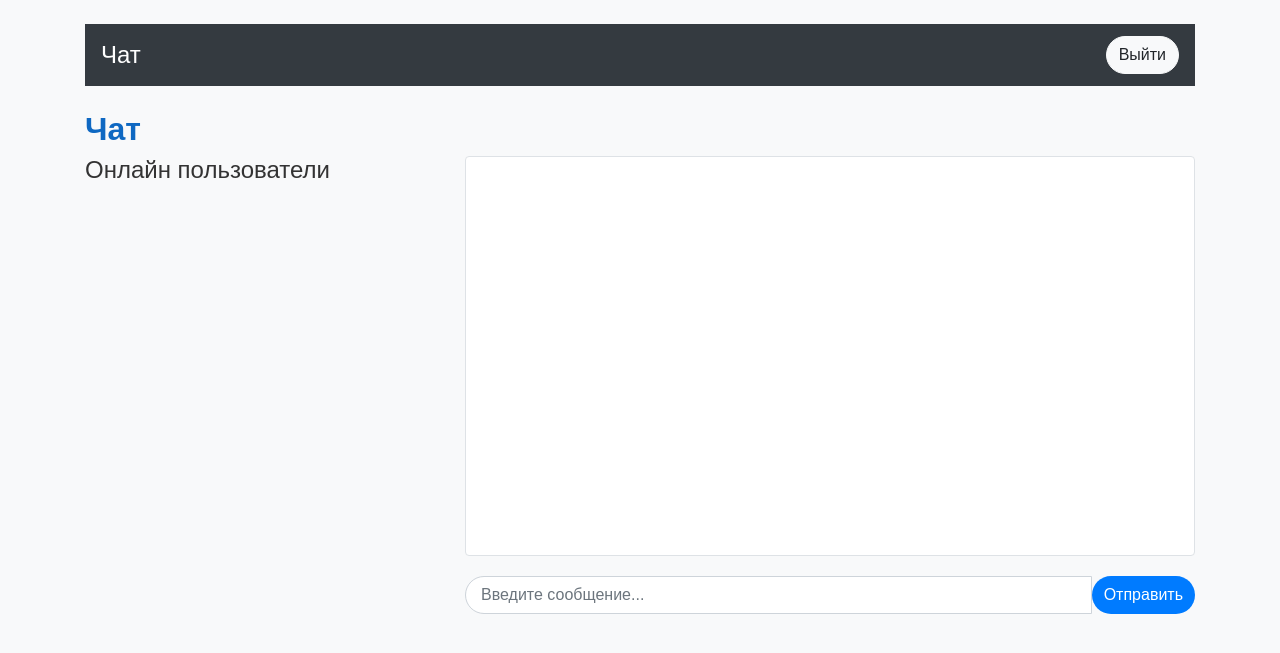
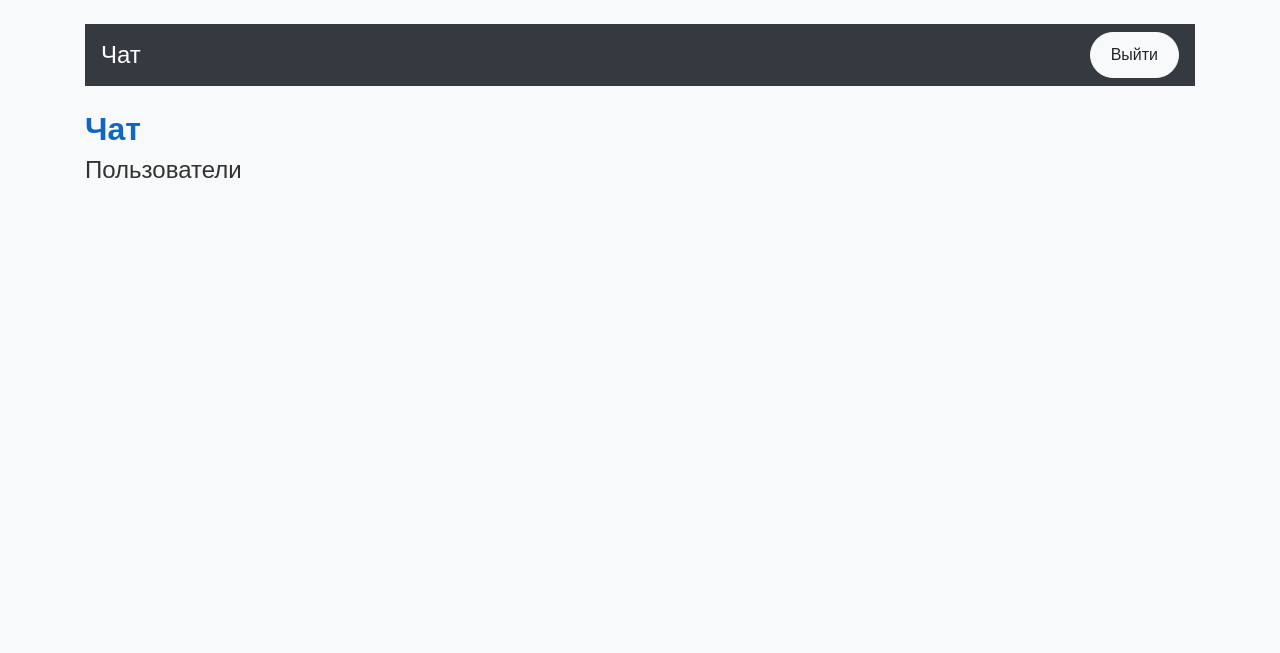
Before and after one commit to Allaguly06/Web-site, a Flask app: page / in a window 1280 px wide. Shown: the top 653 px of the page. Run offline with Flask 3, Linux system fonts and the light colour scheme; a user stored in the database is signed in; some libraries are stand-ins or nearby versions.

Commit message:
Изменил структуру макета

```diff
--- a/Variable part of practice/flask_messenger/static/style.css
+++ b/Variable part of practice/flask_messenger/static/style.css
@@ -144,3 +144,75 @@
         padding: 8px 15px; /* Уменьшаем размер кнопок */
     }
 }
+body {
+    background-color: #f8f9fa;
+    font-family: 'Arial', sans-serif;
+    color: #333;
+}
+
+.navbar {
+    background-color: #0e68c2;
+}
+
+.navbar .navbar-brand {
+    font-size: 1.5rem;
+}
+
+h2 {
+    font-size: 2rem;
+    font-weight: bold;
+    color: #0e68c2;
+}
+
+#chat-box {
+    height: 400px;
+    overflow-y: scroll;
+    border: 1px solid #ddd;
+    border-radius: 5px;
+    padding: 15px;
+    background-color: #fff;
+    margin-bottom: 20px;
+}
+
+.d-flex {
+    margin-bottom: 10px;
+}
+
+.p-2 {
+    padding: 10px;
+    border-radius: 10px;
+}
+
+.bg-primary {
+    background-color: #007bff;
+}
+
+.bg-success {
+    background-color: #28a745;
+}
+
+.text-white {
+    color: white;
+}
+
+.input-group {
+    margin-top: 20px;
+}
+
+.form-control {
+    border-radius: 25px;
+    padding: 15px;
+}
+
+.btn {
+    border-radius: 25px;
+}
+
+.btn-primary {
+    background-color: #007bff;
+    border: none;
+}
+
+.btn-primary:hover {
+    background-color: #0056b3;
+}
--- a/Variable part of practice/flask_messenger/templates/base.html
+++ b/Variable part of practice/flask_messenger/templates/base.html
@@ -5,80 +5,7 @@
     <meta name="viewport" content="width=device-width, initial-scale=1.0">
     <title>{% block title %}Чат{% endblock %}</title>
     <link href="https://stackpath.bootstrapcdn.com/bootstrap/4.3.1/css/bootstrap.min.css" rel="stylesheet">
-    <style>
-        body {
-            background-color: #f8f9fa;
-            font-family: 'Arial', sans-serif;
-            color: #333;
-        }
-
-        .navbar {
-            background-color: #0e68c2;
-        }
-
-        .navbar .navbar-brand {
-            font-size: 1.5rem;
-        }
-
-        h2 {
-            font-size: 2rem;
-            font-weight: bold;
-            color: #0e68c2;
-        }
-
-        #chat-box {
-            height: 400px;
-            overflow-y: scroll;
-            border: 1px solid #ddd;
-            border-radius: 5px;
-            padding: 15px;
-            background-color: #fff;
-            margin-bottom: 20px;
-        }
-
-        .d-flex {
-            margin-bottom: 10px;
-        }
-
-        .p-2 {
-            padding: 10px;
-            border-radius: 10px;
-        }
-
-        .bg-primary {
-            background-color: #007bff;
-        }
-
-        .bg-success {
-            background-color: #28a745;
-        }
-
-        .text-white {
-            color: white;
-        }
-
-        .input-group {
-            margin-top: 20px;
-        }
-
-        .form-control {
-            border-radius: 25px;
-            padding: 15px;
-        }
-
-        .btn {
-            border-radius: 25px;
-        }
-
-        .btn-primary {
-            background-color: #007bff;
-            border: none;
-        }
-
-        .btn-primary:hover {
-            background-color: #0056b3;
-        }
-    </style>
+    <link rel="stylesheet" href="../static/style.css">
 </head>
 <body>
     <div class="container mt-4">
--- a/Variable part of practice/flask_messenger/templates/index.html
+++ b/Variable part of practice/flask_messenger/templates/index.html
@@ -8,7 +8,7 @@
 <!-- Список пользователей -->
 <div class="row">
     <div class="col-4">
-        <h4>Онлайн пользователи</h4>
+        <h4>Пользователи</h4>
         <ul id="user-list" class="list-group">
             {% for user in users %}
                 <li class="list-group-item">
@@ -17,25 +17,5 @@
             {% endfor %}
         </ul>
     </div>
-
-    <!-- Чат -->
-    <div class="col-8">
-        <div id="chat-box" class="mb-3 border rounded p-3 bg-white" style="height: 400px; overflow-y: scroll;">
-            {% for msg in messages %}
-                <div class="d-flex {% if msg.user_id == user.id %}justify-content-start{% else %}justify-content-end{% endif %}">
-                    <span class="p-2 rounded text-white bg-{% if msg.user_id == user.id %}primary{% else %}success{% endif %}">
-                        <strong>{{ msg.user.username }}:</strong> {{ msg.content }}
-                    </span>
-                </div>
-            {% endfor %}
-        </div>
-
-        <form id="chat-form">
-            <div class="input-group">
-                <input type="text" name="message" class="form-control" placeholder="Введите сообщение..." required>
-                <button class="btn btn-primary" type="submit">Отправить</button>
-            </div>
-        </form>
-    </div>
 </div>
 {% endblock %}
```
Also changed, not shown: Variable part of practice/flask_messenger/templates/chats.html (+23 -30 lines).
